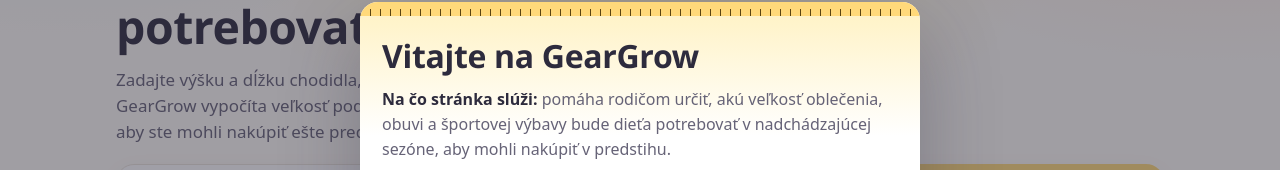
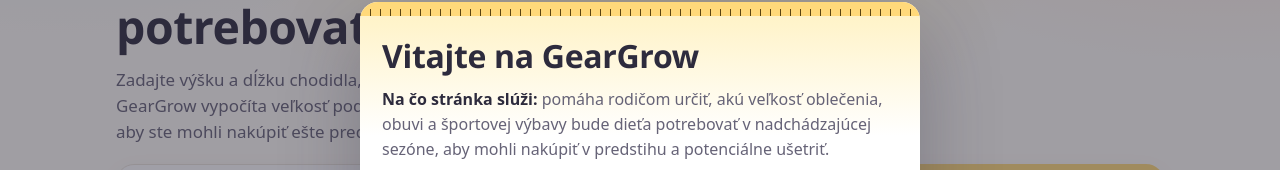
Before and after one commit to cuhakondrej/geargrow-web, a plain HTML site: page index.html in a window 1280 px wide. Shown: the part 177-347 px from the top of the page. Drawn offline with Linux system fonts and the light colour scheme.

Commit message:
Add files via upload
upravený text vo vyskakovacom okne

```diff
--- a/index.html
+++ b/index.html
@@ -216,7 +216,7 @@
   <div class="intro-body">
     <h2 id="intro-title">Vitajte na GearGrow</h2>
     <p><strong>Na čo stránka slúži:</strong> pomáha rodičom určiť, akú veľkosť oblečenia, obuvi a športovej výbavy bude dieťa
-      potrebovať v nadchádzajúcej sezóne, aby mohli nakúpiť v predstihu.</p>
+      potrebovať v nadchádzajúcej sezóne, aby mohli nakúpiť v predstihu a potenciálne ušetriť.</p>
     <p><strong>Veľkosti sú len odporúčané.</strong> Vychádzajú z rastových kriviek Svetovej zdravotníckej organizácie (WHO) a z vedeckých
       štúdií o raste chodidla. Nedokážu však na 100 % predpovedať, ako bude rásť práve vaše dieťa. Berte ich ako pomôcku, nie ako záruku,
       a pred kúpou porovnajte veľkosť s tabuľkou výrobcu.</p>
```
